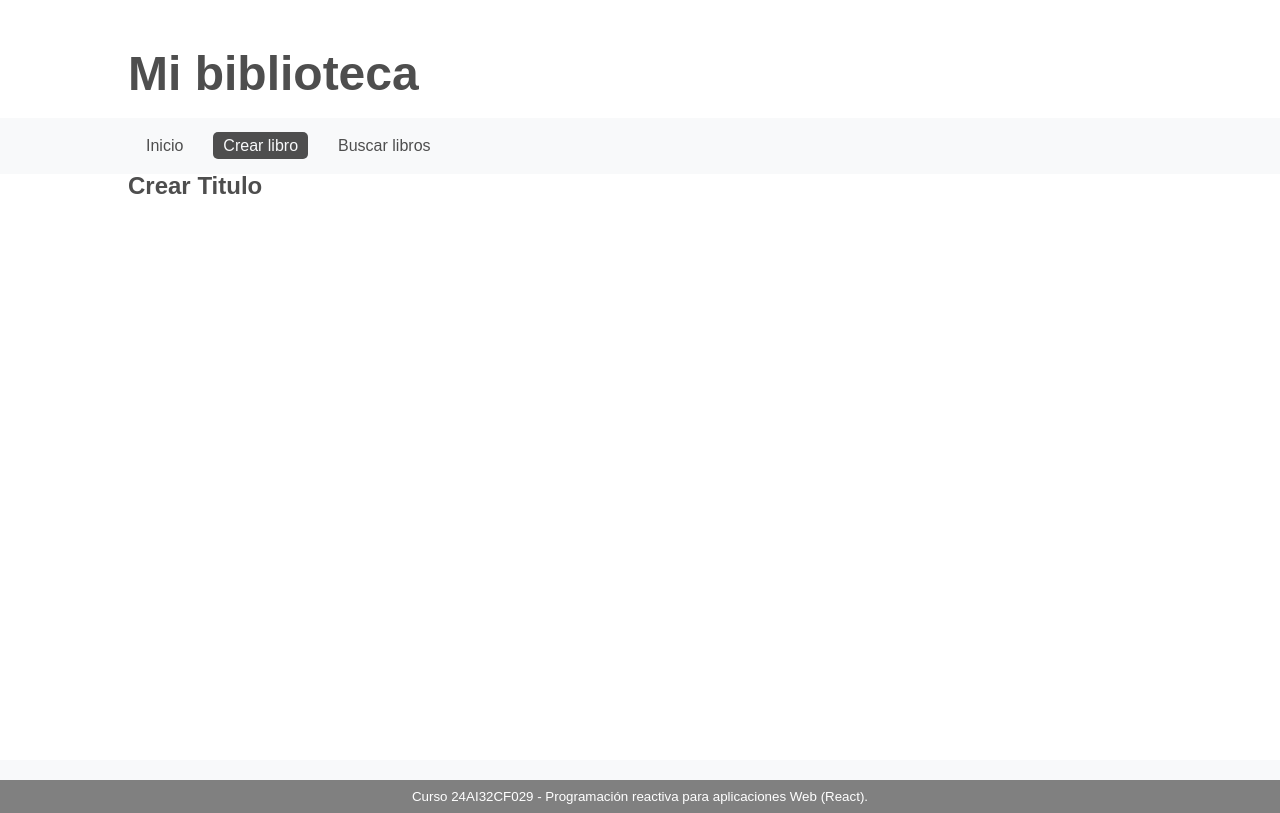
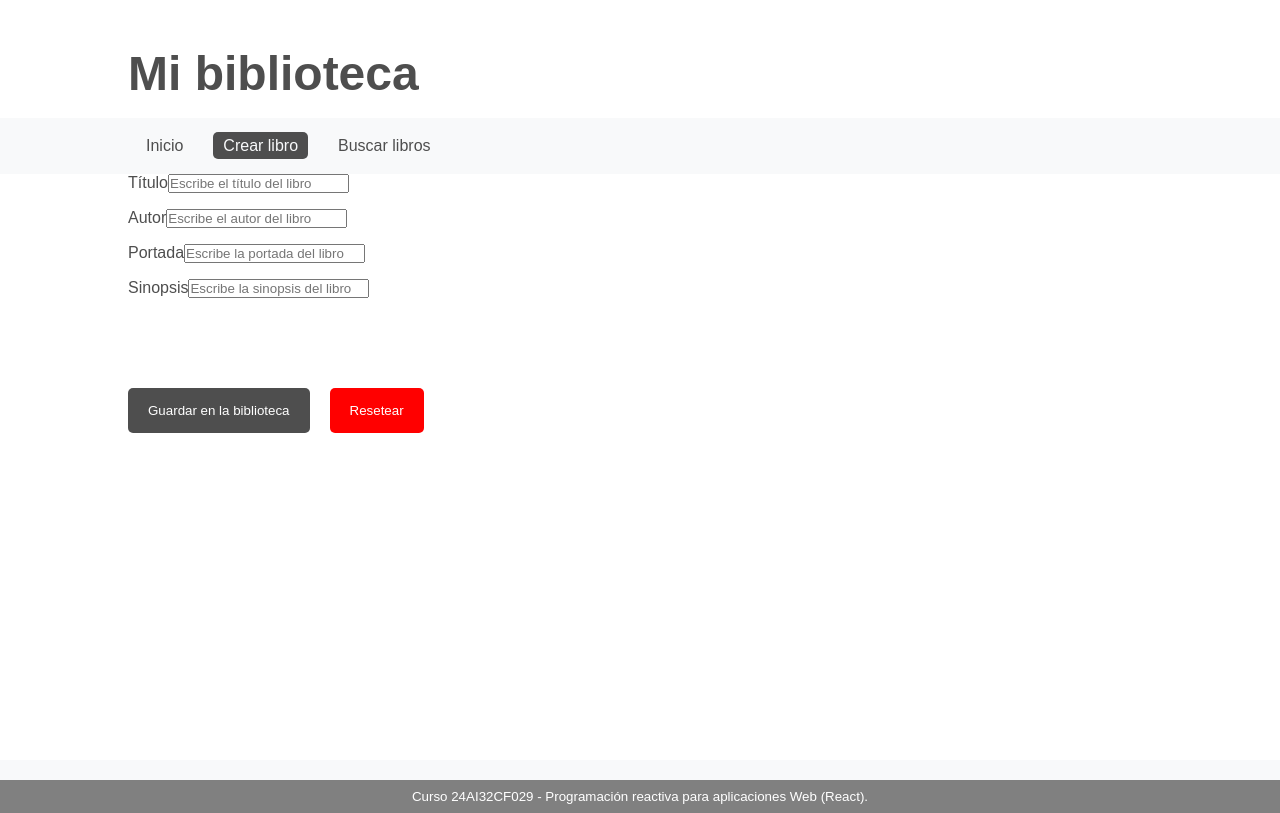
Before and after one commit to gasensios/GAS, a React (Vite) app: page /crear in a window 1280 px wide. Built offline with nearby package versions, Linux system fonts and the light colour scheme; a web font is replaced by a local one.

Commit message:
Practica6

```diff
--- a/src/componentes/paginas/Crear.css
+++ b/src/componentes/paginas/Crear.css
@@ -5,6 +5,11 @@
 }
 
 .crear__titulo {
+    font-size: 2em;
+}
+
+.crear__errores {
+    color: green;
     font-size: 2em;
 }
 
--- a/src/componentes/paginas/Crear.jsx
+++ b/src/componentes/paginas/Crear.jsx
@@ -1,11 +1,144 @@
-import React, { Fragment } from "react";
+import React, { Fragment, useContext, useState, useRef } from "react";
+import { Link, useNavigate } from "react-router-dom";
+import { contextoBiblioteca } from "../../contextos/ProveedorLibros.jsx";
+import MostrarErrores from "./MostrarErrores.jsx";
 
 const Crear = () => {
-    return (
+
+    const libroInicial = {
+        // Se genera un UUID aleatorio para cada libro.
+        id: crypto.randomUUID(),
+        titulo: "",
+        autor: "",
+        portada: "",
+        completado: false,
+        sinopsis: "",
+    };
+
+    const [libro, setLibro] = useState(libroInicial);
+    const { insertarLibro } = useContext(contextoBiblioteca);
+    const retornar = useNavigate();
+
+    //accediendo al VDOM
+    const tituloRef = useRef(null);
+    const autorRef = useRef(null);
+    const sinopsisRef = useRef(null);
+
+    //controlando errores
+    const [errores, setErrores] = useState([]);
+    let arrayErrores = [];
+
+    const actualizarDato = (evento) => {
+        const { name, value, checked } = evento.target;
+        evento.target.type === "checkbox"
+        ? setLibro({ ...libro, [name]: checked })
+        : setLibro({ ...libro, [name]: value });
+    };
+
+    const validarFormulario = () => {
+
+        if (!/^[a-zA-Z0-9][a-zA-Z0-9 ]{2,20}$/.test(tituloRef.current.value)) {
+            arrayErrores = [ ...arrayErrores, `El título no tiene formato válido (de 2 a 20 caracteres).`, ];
+        }
+        if (!/^[a-zA-Z0-9][a-zA-Z0-9 ]{2,30}$/.test(autorRef.current.value)) {
+            arrayErrores = [ ...arrayErrores, `El autor no tiene formato válido (de 2 a 30 caracteres).`, ];
+        }
+        if (!/^[a-zA-Z0-9][a-zA-Z0-9 ]{2,40}$/.test(sinopsisRef.current.value)) {
+            arrayErrores = [ ...arrayErrores, `La sinopsis no tiene formato válido (de 2 a 30 caracteres).`, ];
+        }
+        setErrores(arrayErrores);
+
+        return arrayErrores.length === 0;
+    };
+
+    const realizarEnvio = async (evento) => {
+        evento.preventDefault();
+
+        if (validarFormulario() && confirm(`¿Desea guardar este libro en su biblioteca?`)) {
+          try {
+            await insertarLibro(libro); // Se realiza la inserción tras la confirmación
+            retornar('/'); // Redirigir a la pagina Principal, tras la inserción
+          } catch (error) {
+            console.error("Error creando libro:", error);
+          }
+        }
+      };
+
+    const hacerReset = () => {
+        setLibro(libroInicial); // Reset form state to initial values
+        setErrores(arrayErrores);
+    };
+
+    return(
         <Fragment>
-            <section className='crear'>
-                <h2 className='crear__titulo'>Crear Titulo</h2>
-            </section>
+            <form onSubmit={realizarEnvio}>
+                <label htmlFor='titulo'>Título</label>
+                <input
+                    ref={tituloRef}
+                    name='titulo'
+                    className='form__input'
+                    type='text'
+                    placeholder='Escribe el título del libro'
+                    required
+                    value={libro.titulo || ""}
+                    onChange={(evento) => {
+                        actualizarDato(evento);
+                    }}
+                ></input>
+                <br /><br />
+                <label htmlFor='autor'>Autor</label>
+                <input
+                    ref={autorRef}
+                    name='autor'
+                    className='form__input'
+                    type='text'
+                    placeholder='Escribe el autor del libro'
+                    required
+                    value={libro.autor || ""}
+                    onChange={(evento) => {
+                        actualizarDato(evento);
+                    }}
+                ></input>
+                <br /><br />
+                <label htmlFor='portada'>Portada</label>
+                <input
+                    name='portada'
+                    className='form__input'
+                    type='text'
+                    placeholder='Escribe la portada del libro'
+                    required
+                    value={libro.portada || ""}
+                    onChange={(evento) => {
+                        actualizarDato(evento);
+                    }}
+                ></input>
+                <br /><br />
+                <label htmlFor='sinopsis'>Sinopsis</label>
+                <input
+                    ref={sinopsisRef}
+                    name='sinopsis'
+                    className='form__input'
+                    type='text'
+                    placeholder='Escribe la sinopsis del libro'
+                    required
+                    value={libro.sinopsis || ""}
+                    onChange={(evento) => {
+                        actualizarDato(evento);
+                    }}
+                ></input>
+                <br />
+                <button type="submit" className="boton boton--volver">Guardar en la biblioteca</button>
+                <button type="button" onClick={hacerReset} className="boton boton--cancelar">Resetear</button>
+                <br /><br />
+                <div>
+                    {errores.map((error, indice) => {
+                        return (
+                            <div key={indice}>
+                                <MostrarErrores error={error} />
+                            </div> )
+                    })}
+                </div>
+            </form>
         </Fragment>
     );
 }
--- /dev/null
+++ b/src/componentes/paginas/Mensaje.jsx
@@ -0,0 +1,11 @@
+import React, { Fragment } from "react";
+
+const Mostrarmensaje = () => {
+    return (
+        <div>
+            <p>Libro eliminado correctamente</p>
+        </div>
+    );
+};
+
+export default Mostrarmensaje;
--- a/src/componentes/paginas/Mostrar.jsx
+++ b/src/componentes/paginas/Mostrar.jsx
@@ -1,6 +1,7 @@
 import React, { Fragment, useContext } from "react";
 import { useParams } from "react-router-dom";
 import LibroDetalles from "../LibroDetalles.jsx";
+import MostrarMensaje from "./Mensaje.jsx";
 import { contextoBiblioteca } from "../../contextos/ProveedorLibros.jsx";
 
 const librodet = {
@@ -20,20 +21,12 @@ const Mostrar = () => {
     const { identificador } = useParams();
     const libroFiltrado = buscarLibro(identificador);
 
-    const mostrarmensaje = () => {
-        return (
-            <div>
-                <p>Libro eliminado correctamente</p>
-            </div>
-        );
-    };
-
     return (
         <Fragment>
             <section className='mostrar'>
                 { libroFiltrado.length
                     ? <LibroDetalles libroBuscado={libroFiltrado[0]} />
-                    : mostrarmensaje()
+                    : <MostrarMensaje />
                 }
             </section>
         </Fragment>
--- /dev/null
+++ b/src/componentes/paginas/MostrarErrores.css
@@ -0,0 +1,6 @@
+.error__contenido {
+    padding: 5px 10px;
+    color: red;
+    border-radius: 5px;
+    transition: background-color 0.3s ease;
+    }
--- /dev/null
+++ b/src/componentes/paginas/MostrarErrores.jsx
@@ -0,0 +1,16 @@
+import React from "react";
+import './MostrarErrores.css';
+
+const MostrarErrores = (props) => {
+    const { error } = props;
+
+    return (
+        <section>
+            <div className='error__contenido'>
+                {error ? error : "Mensaje de error no especificado."}
+            </div>
+        </section>
+    );
+};
+
+export default MostrarErrores;
```
